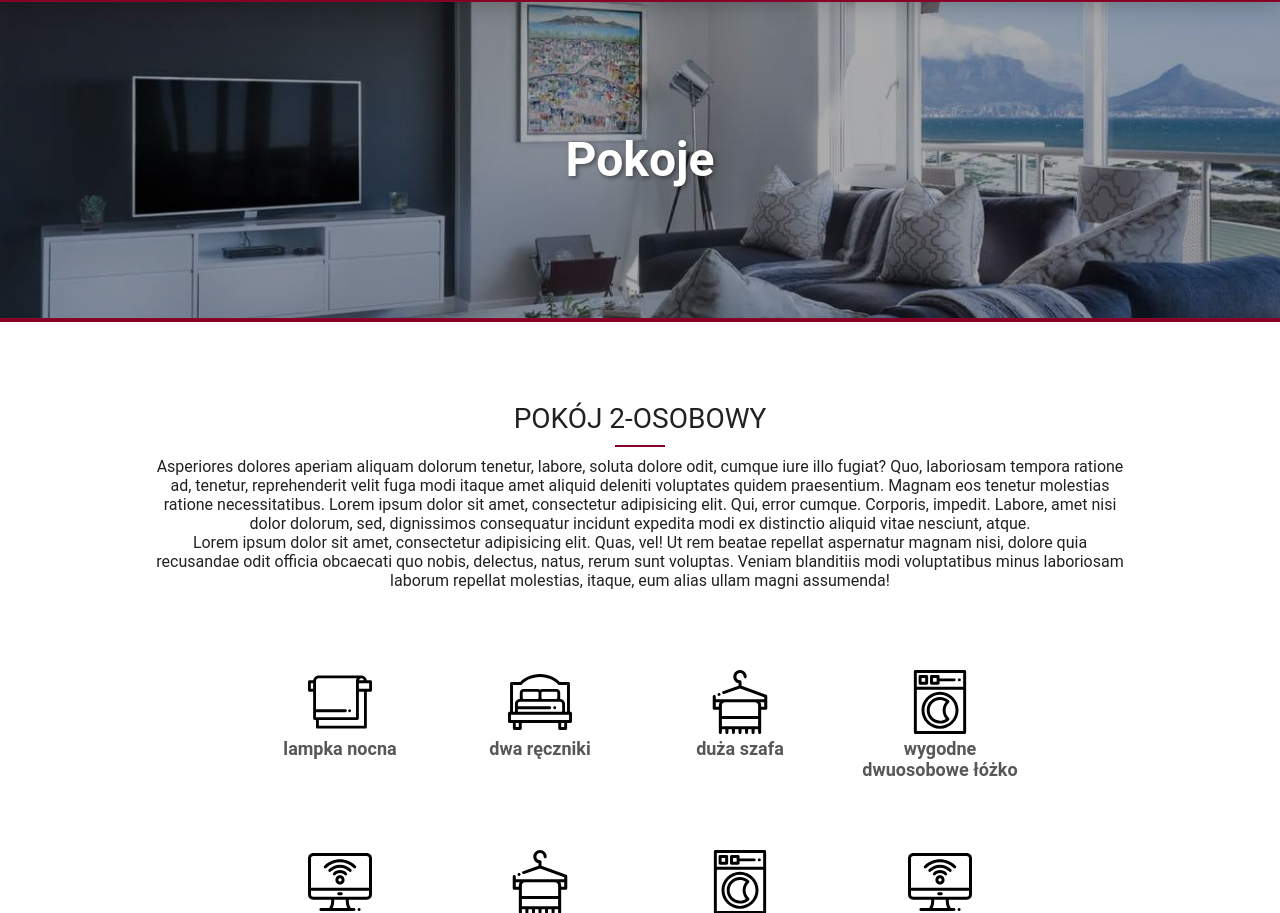
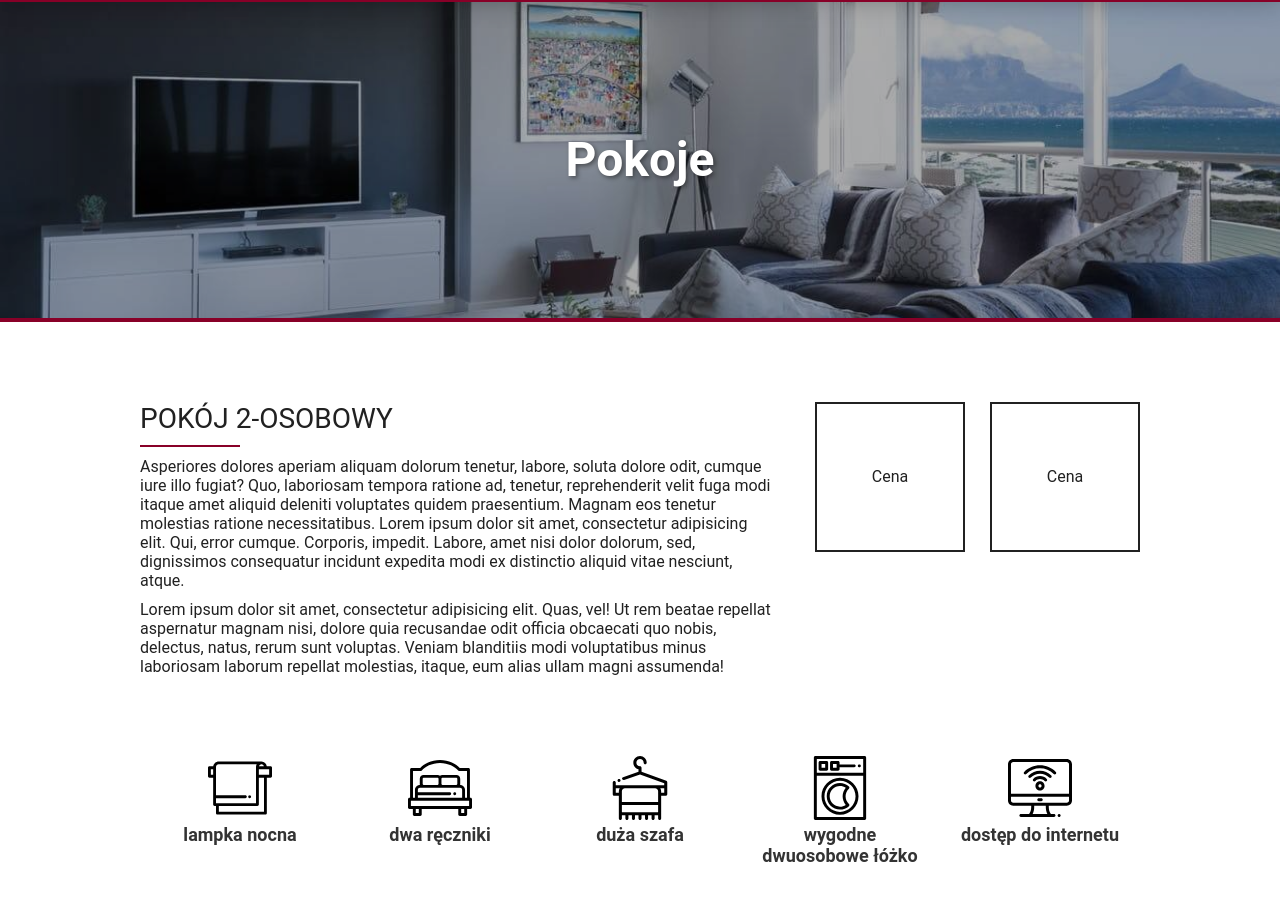
Before and after one commit to Trxior/hotel-web, a website: page double-room.html in a window 1280 px wide. Shown: the part 72-985 px from the top of the page. Drawn offline with Linux system fonts and the light colour scheme.

Commit message:
double-room.html styling

```diff
--- a/double-room.html
+++ b/double-room.html
@@ -66,13 +66,19 @@
 
 
 
-    <section class="wrapper">
+    <section class="wrapper single-room">
         <header class="wrapper__header">
-            <h2 class="heading heading--large">Pokój 2-osobowy</h2>
-            <p class="wrapper__description">Asperiores dolores aperiam aliquam dolorum tenetur, labore, soluta dolore odit, cumque iure illo fugiat? Quo, laboriosam tempora ratione ad, tenetur, reprehenderit velit fuga modi itaque amet aliquid deleniti voluptates quidem praesentium. Magnam eos tenetur molestias ratione necessitatibus. Lorem ipsum dolor sit amet, consectetur adipisicing elit. Qui, error cumque. Corporis, impedit. Labore, amet nisi dolor dolorum, sed, dignissimos consequatur incidunt expedita modi ex distinctio aliquid vitae nesciunt, atque.</p>
-            <p class="wrapper__description">Lorem ipsum dolor sit amet, consectetur adipisicing elit. Quas, vel! Ut rem beatae repellat aspernatur magnam nisi, dolore quia recusandae odit officia obcaecati quo nobis, delectus, natus, rerum sunt voluptas. Veniam blanditiis modi voluptatibus minus laboriosam laborum repellat molestias, itaque, eum alias ullam magni assumenda!</p>
+            <div class="single-room__description">
+                <h2 class="heading heading--large">Pokój 2-osobowy</h2>
+                <p class="wrapper__description">Asperiores dolores aperiam aliquam dolorum tenetur, labore, soluta dolore odit, cumque iure illo fugiat? Quo, laboriosam tempora ratione ad, tenetur, reprehenderit velit fuga modi itaque amet aliquid deleniti voluptates quidem praesentium. Magnam eos tenetur molestias ratione necessitatibus. Lorem ipsum dolor sit amet, consectetur adipisicing elit. Qui, error cumque. Corporis, impedit. Labore, amet nisi dolor dolorum, sed, dignissimos consequatur incidunt expedita modi ex distinctio aliquid vitae nesciunt, atque.</p>
+                <p class="wrapper__description">Lorem ipsum dolor sit amet, consectetur adipisicing elit. Quas, vel! Ut rem beatae repellat aspernatur magnam nisi, dolore quia recusandae odit officia obcaecati quo nobis, delectus, natus, rerum sunt voluptas. Veniam blanditiis modi voluptatibus minus laboriosam laborum repellat molestias, itaque, eum alias ullam magni assumenda!</p>
+            </div>
+            <div class="single-room__info">
+                <div class="single-room__info-tile">Cena</div>
+                <div class="single-room__info-tile">Cena</div>
+            </div>
         </header>
-        <div class="container single-room">
+        <div class="container">
             <div class="single-room__container">
                 <div class="single-room__equipment">
                     <div class="single-room__tile">
--- a/scss/style.scss
+++ b/scss/style.scss
@@ -195,13 +195,17 @@ a {
 
     &__header {
         margin: 0 auto;
-        max-width: 980px;
+        max-width: 1040px;
         text-align: center;
         margin-bottom: 7.5vh;
     }
 
     &__description {
         font-size: 16px;
+        margin-top: 10px;
+        &:first-of-type {
+            margin-top: 0;
+        }
     }
 }
 
@@ -351,14 +355,49 @@ a {
 }
 
 .single-room {
-    display: grid;
-    grid-template-rows: repeat(1fr);
-    grid-gap: 8vh 0;
-    text-align: center;
+    margin: 0 auto;
     max-width: 1040px;
 
+    .container {
+        display: grid;
+        grid-template-rows: repeat(1fr);
+        grid-gap: 8vh 0;
+    }
+
+    .wrapper__header {
+        display: grid;
+        grid-template-columns: auto 325px;
+        grid-gap: 5vh;
+    }
+
+    &__description {
+        text-align: left;
+
+        .heading--large {
+            text-align: left;
+
+            &:after {
+                width: 100px;
+                margin: 10px 0;
+            }
+        }
+    }
+
+    &__info {
+        display: grid;
+        grid-template-columns: auto auto;
+        grid-gap: 25px;
+
+        &-tile {
+            display: flex;
+            justify-content: center;
+            align-items: center;
+            max-height: 150px;
+            border: solid 2px $black;
+        }
+    }
+
     &__equipment {
-        max-width: 800px;
         margin: 0 auto;
         display: flex;
         flex-wrap: wrap;
@@ -367,15 +406,15 @@ a {
         font-size: 18px;
         font-weight: 600;
         text-transform: lowercase;
-        color: rgba(0, 0, 0, .66);
+        color: rgba(0, 0, 0, .8);
     }
 
     &__tile {
         max-width: 200px;
         width: 200px;
         height: 180px;
-        display: block;
         padding: 20px;
+        text-align: center;
 
         img {
             max-width: 64px;
```
Also changed, not shown: css/style.css.
